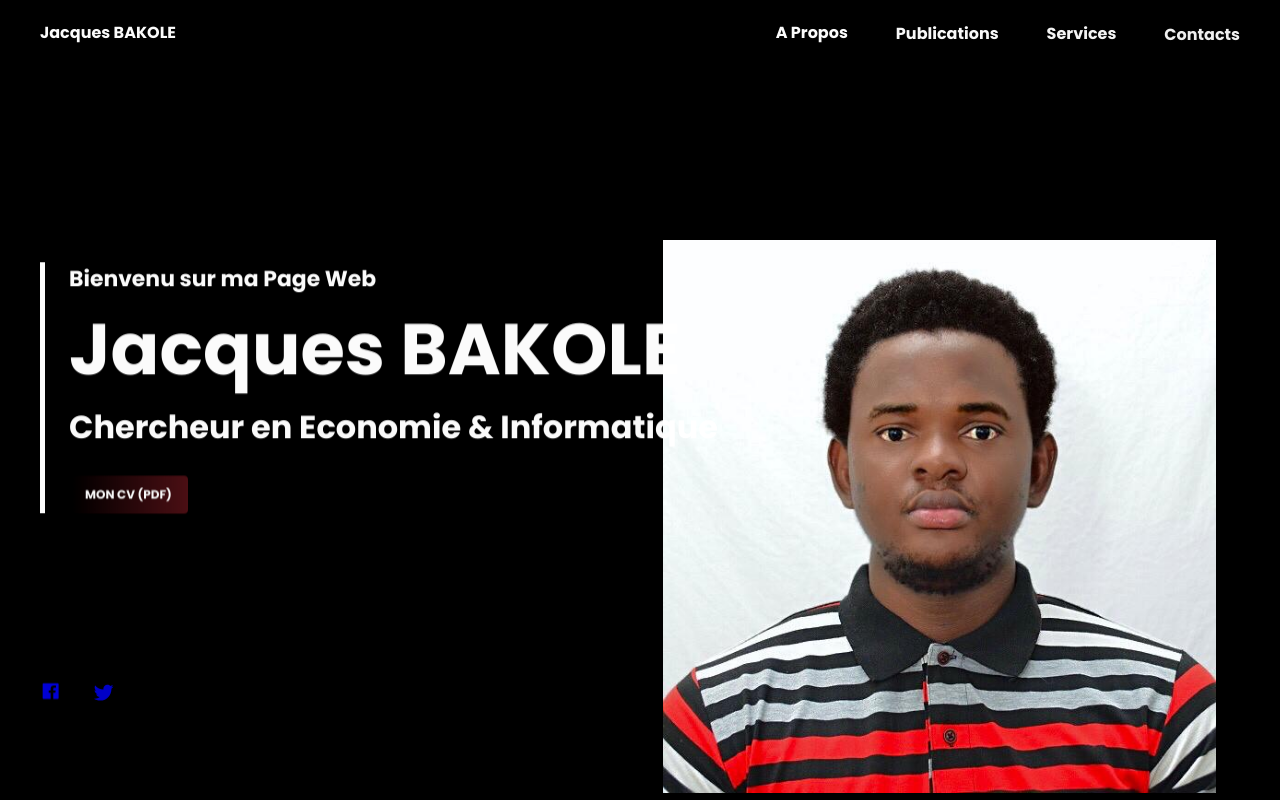
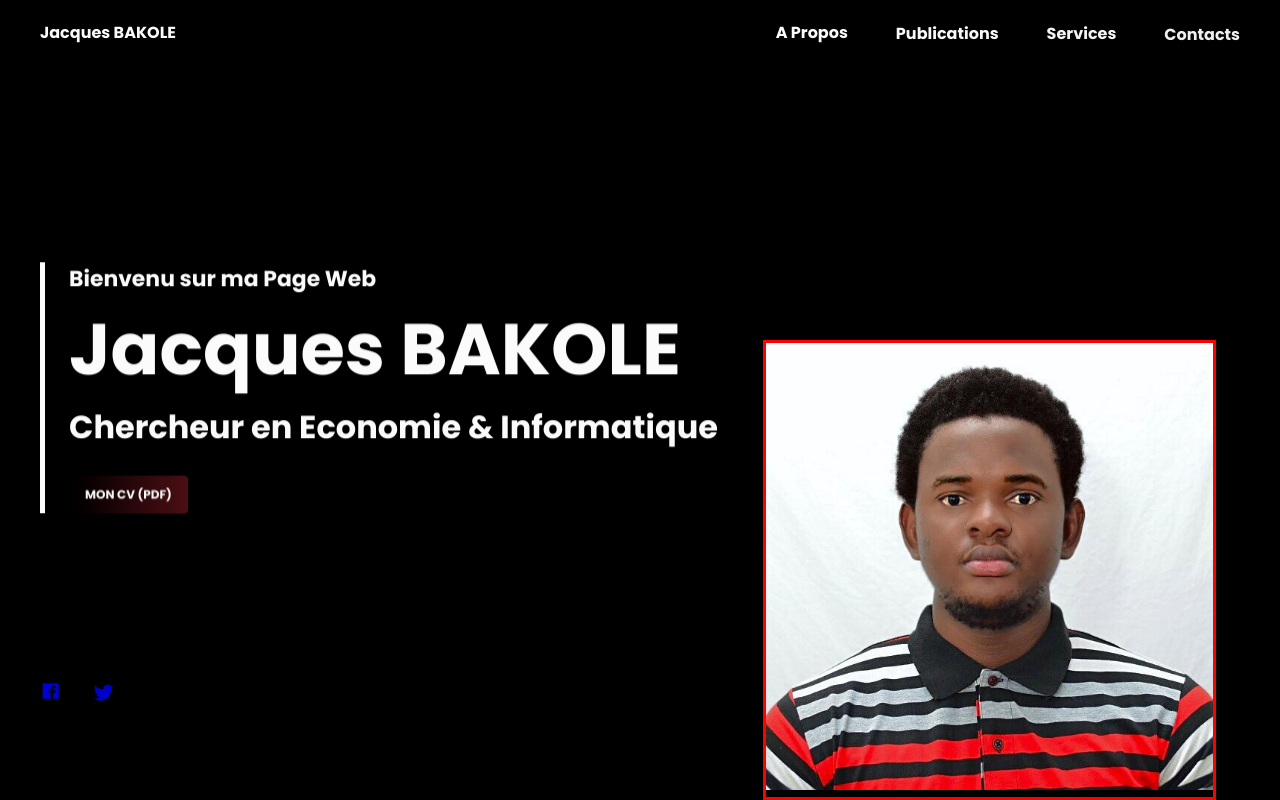
Before and after one commit to Jack23-1/BakoleJacques, a plain HTML site: page index.html in a window 1280 px wide. Drawn offline with nearby package versions, Linux system fonts and the light colour scheme; files that its build step writes are made by us from their sources; files whose address does not match are found by name.

Commit message:
Update index.html

```diff
--- a/index.html
+++ b/index.html
@@ -3,7 +3,7 @@
     <head>
         <meta charset="UTF-8">
         <meta name="viewport" content="width=device-width, initial-scale=1.0">
-        <link rel="stylesheet" href="assets/css/styles.css">
+        <link rel="stylesheet" href="styles.css">
         <title>Portefeuille Jacques</title>
     </head>
     <body>
```
